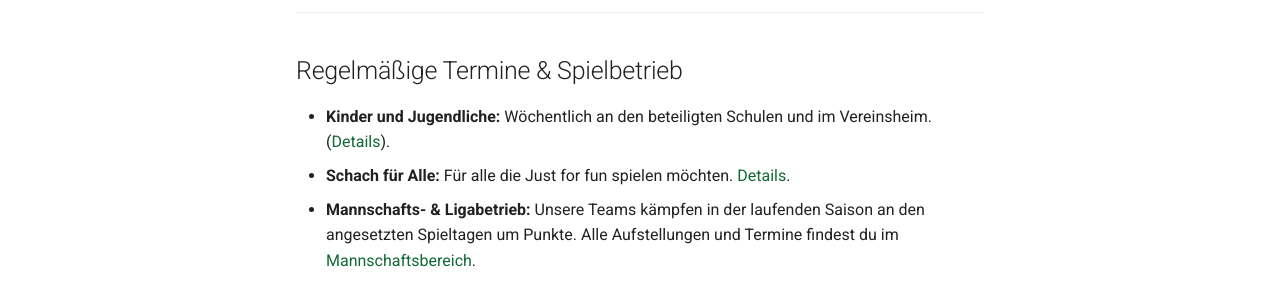
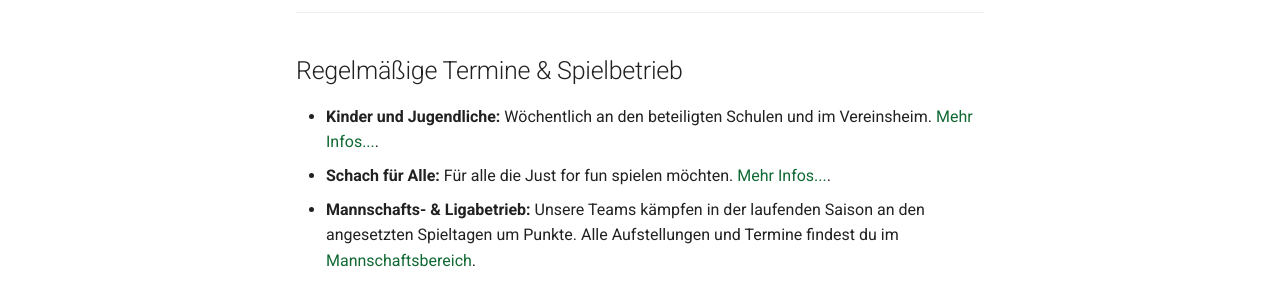
Before and after one commit to schachwelzheim/schachwelzheim, an MkDocs documentation site: the page built from docs/termine/index.md, in a window 1280 px wide and 952 px high. Shown: the part 488-780 px from the top of the window. Built offline with MkDocs 1.6.1 and Material for MkDocs 9.7.7, drawn with Linux system fonts in a browser that asks for light colours.

Commit message:
Revise link text for youth and casual chess sections
Updated links for Kinder und Jugendliche and Schach für Alle sections to use 'Mehr Infos...' instead of 'Details'.

```diff
--- a/docs/termine/index.md
+++ b/docs/termine/index.md
@@ -13,8 +13,8 @@ Hier findest du alle kommenden Turniere, Spieltage, Mannschaftskämpfe und Termi
 
 ## Regelmäßige Termine & Spielbetrieb
 
-*   **Kinder und Jugendliche:** Wöchentlich an den beteiligten Schulen und im Vereinsheim. ([Details](./jugend/)).
-*   **Schach für Alle:** Für alle die Just for fun spielen möchten. [Details](./verein/alle).
+*   **Kinder und Jugendliche:** Wöchentlich an den beteiligten Schulen und im Vereinsheim. [Mehr Infos...](./jugend/).
+*   **Schach für Alle:** Für alle die Just for fun spielen möchten. [Mehr Infos...](./verein/alle).
 *   **Mannschafts- & Ligabetrieb:** Unsere Teams kämpfen in der laufenden Saison an den angesetzten Spieltagen um Punkte. Alle Aufstellungen und Termine findest du im [Mannschaftsbereich](./verein/mannschaften).
 
 🗺️ **Tipp:** Spielorte und Turniere in der Umgebung findest du auch übersichtlich auf unserer [interaktiven Turnierkarte](https://schachwelzheim.github.io/wam-karte/).
```
